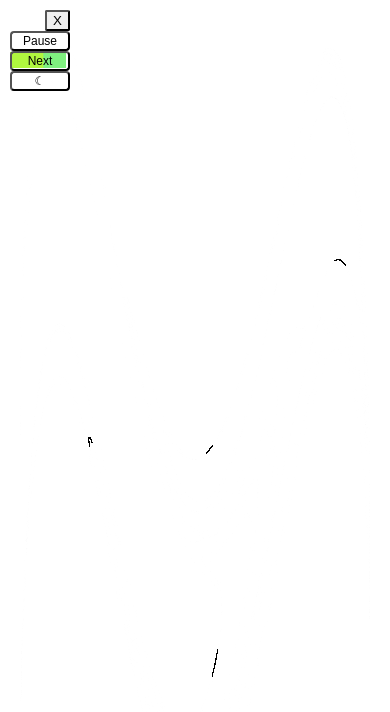
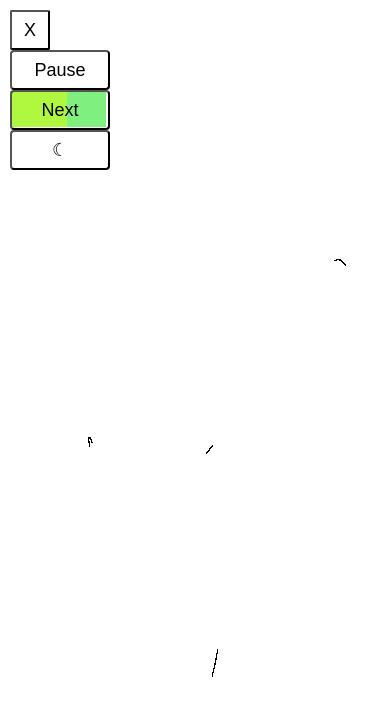
Before and after one commit to dmaynard/chaosvue, a Vue app: page / in a window 390 px wide. Shown: the top 712 px of the page. Built offline with nearby package versions, Linux system fonts and the light colour scheme.

Commit message:
Styling menus for mobile
buttons needed to be larger for touch screen devices.

```diff
--- a/src/components/ChaosCanvas.vue
+++ b/src/components/ChaosCanvas.vue
@@ -1,9 +1,9 @@
 <template>
 <div class="chaos-canvas-wrapper">
   <canvas ref="chaos-canvas" @click="resetAttractor"></canvas>
-  <span class="menu-wrapper" style="width: 60px ">
+  <span class="menu-wrapper" style="width: 100px ">
     <div v-if=menuUp>
-      <button style="float: right" class="close" v-on:click="toggleMenuUp">X</button>
+      <button class="close" v-on:click="toggleMenuUp">X</button>
       <div v-if=paused>
         <button ref="resume" class="uiButton" v-on:click="startAnimation">Resume</button>
       </div>
@@ -413,17 +413,21 @@ export default {
 <style scoped>
 button.uiButton {
   width: 100%;
+  height: 40px;
   text: centered;
   border-radius: 4px;
   background-color: Transparent;
   background-repeat: no-repeat;
-  font-size: 12px;
+  font-size: 18px;
 }
 
 button.close {
-  width: 25px;
-  float: right;
+  width: 40px;
+  float: left;
+  height: 40px;
   border-radius: 2px;
+  font-size: 18px;
+  background-color: Transparent;
 }
 
 canvas {
```
